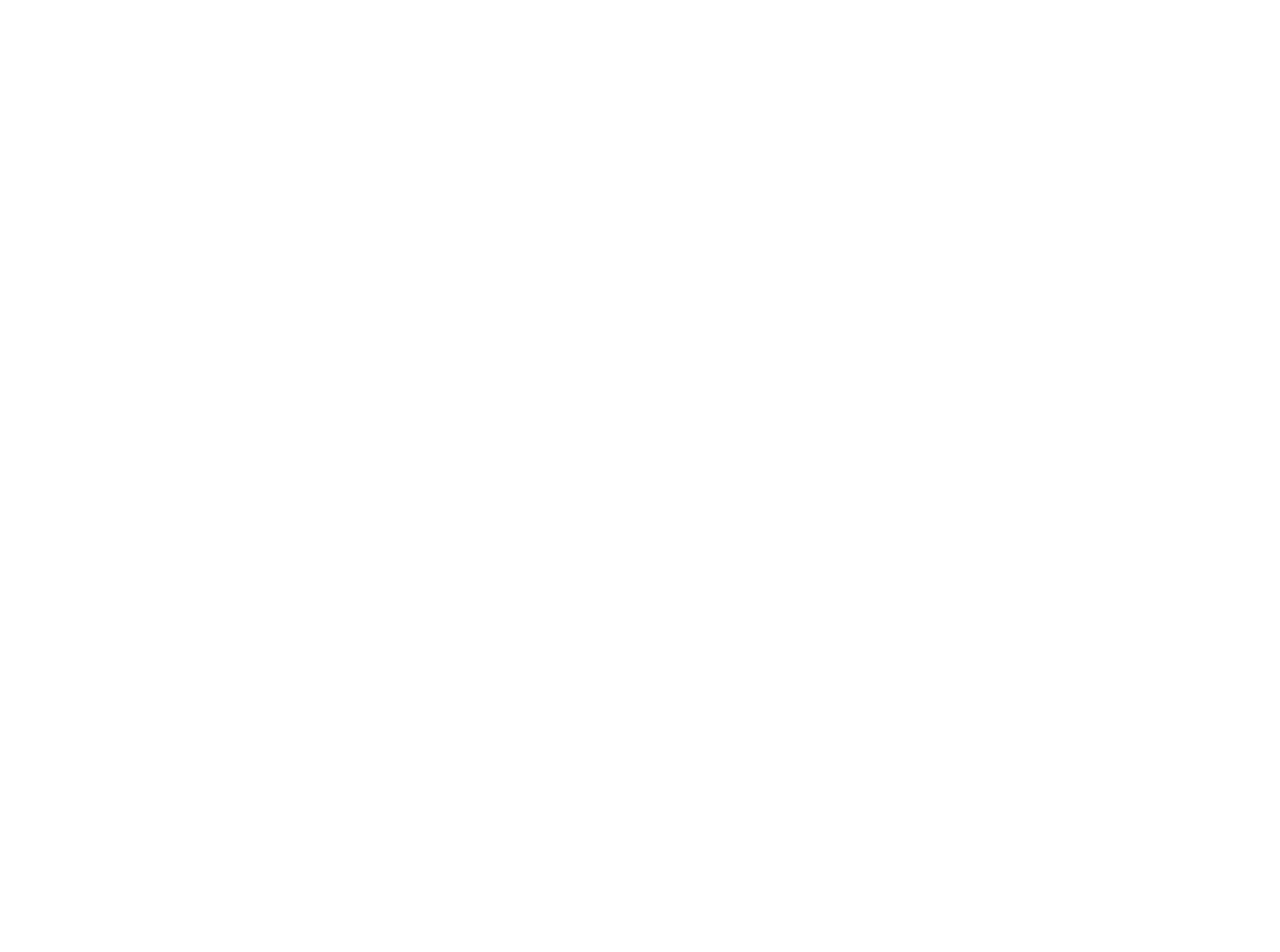
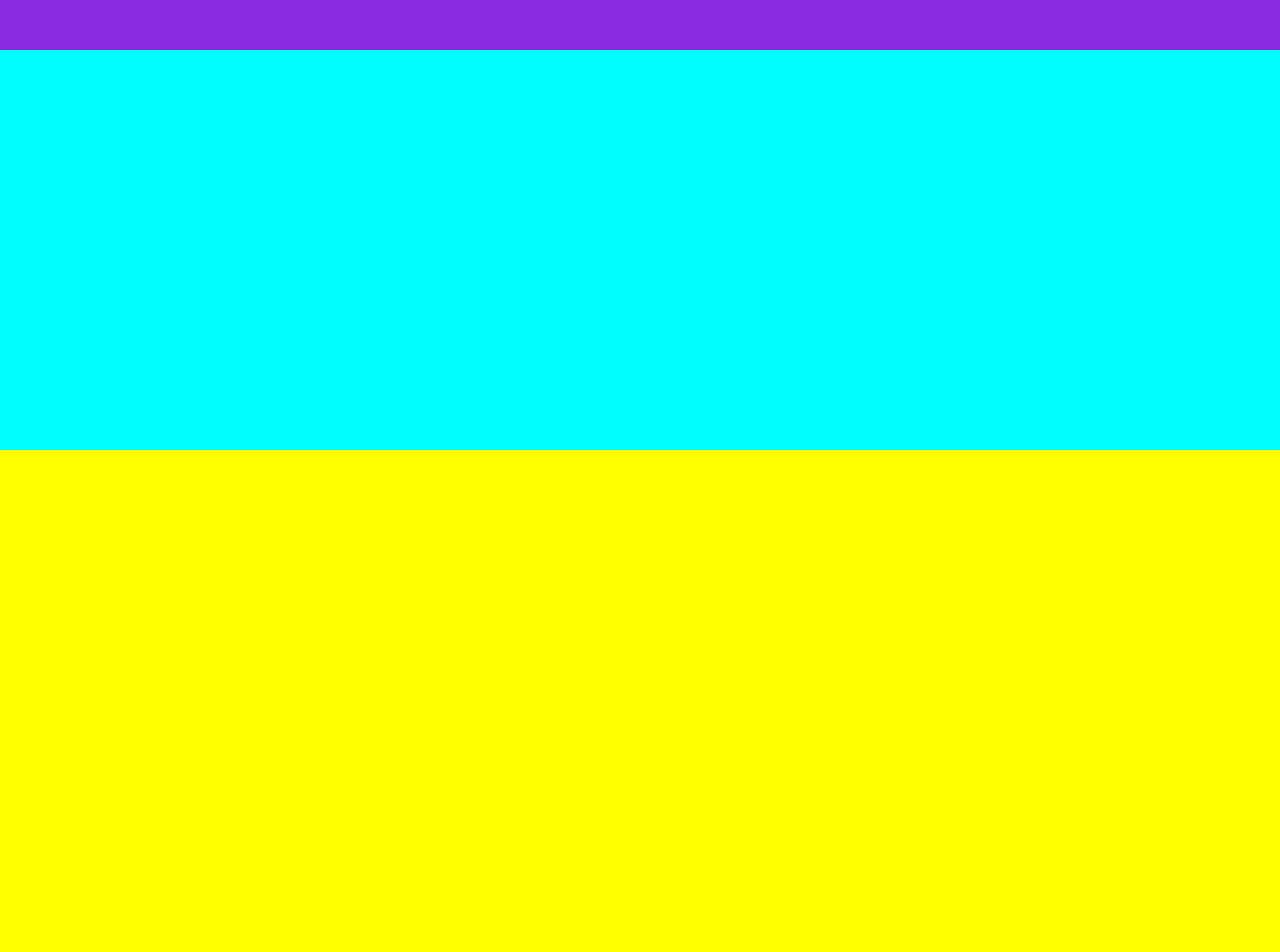
Before and after one commit to AriannaRuggirello/htmlcss-dropbox, a plain HTML site: page index.html in a window 1280 px wide. Shown: the top 952 px of the page. Before the commit the page ends 800 px from the top, so only its background shows below. Drawn offline with Linux system fonts and the light colour scheme.

Commit message:
color block layout

```diff
--- a/css/style.css
+++ b/css/style.css
@@ -3,3 +3,29 @@
     padding: 0;
     box-sizing: border-box;
 }
+
+
+
+
+
+
+/* debug rules */
+header{
+    background-color: blueviolet;
+    height: 50px;
+}
+
+.hero{
+    background-color: aqua;
+    height: 400px;
+}
+
+main{
+    background-color: yellow;
+    height: 800px;
+}
+
+footer{
+    background-color: grey;
+    height: 200px;
+}
--- a/index.html
+++ b/index.html
@@ -9,21 +9,34 @@
 </head>
 <body>
     <!-- header wtih logo,navbar and button -->
+    <header>
+
+    </header>
 
     <!-- hero with h1,p,button, span and arrow icon on the left and img on the right -->
+    <div class="hero">
+
+    </div>
 
     <!-- main with 4 big sections -->
+    <main>
 
-    <!-- section businness plan with h2,checkbox,three columns and a column with h2, p on the left and button on the right -->
+        <!-- section businness plan with h2,checkbox,three columns and a column with h2, p on the left and button on the right -->
 
-    <!-- section find a partner with img on the left and h2 ,p and button on the right -->
+        <!-- section find a partner with img on the left and h2 ,p and button on the right -->
 
-    <!-- section dropbox functionality. 2 raw 3 columns with img,titles and p  -->
+        <!-- section dropbox functionality. 2 raw 3 columns with img,titles and p  -->
 
-    <!-- section dropbox partners -->
+        <!-- section dropbox partners -->
 
-    <!-- section dropbox faq -->
+        <!-- section dropbox faq -->
+
+    </main>
+
 
     <!-- footer with 5 colums -->
+    <footer>
+
+    </footer>
 </body>
 </html>
```
